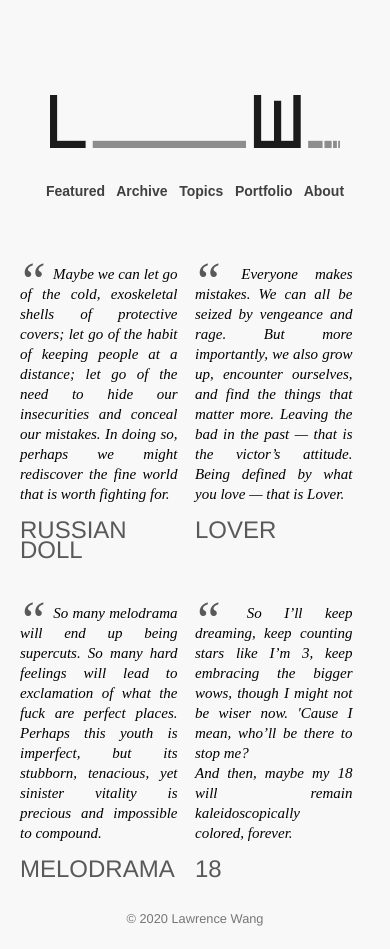
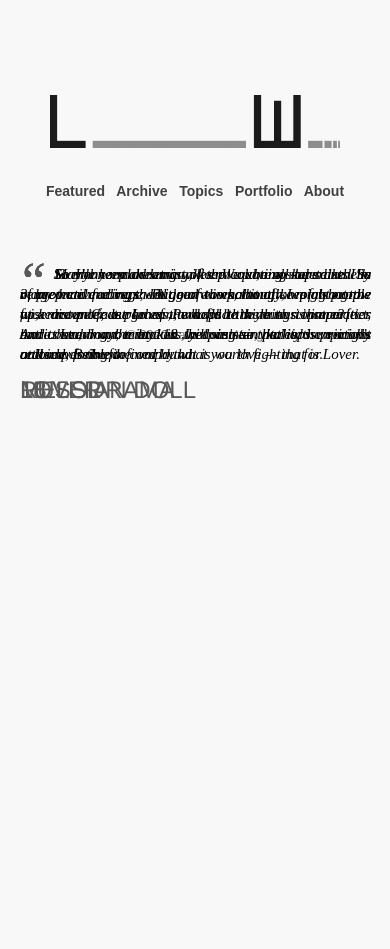
Before and after one commit to law-wang/blog-1.1, a Jekyll site: the page built from index.html, in a window 390 px wide. Built offline with Jekyll 4.4.1, drawn with Linux system fonts in a browser that asks for light colours; some web fonts are replaced; after the commit the page ends 900 px from its top, so only the background shows below that.

Commit message:
Update main.scss

```diff
--- a/_sass/main.scss
+++ b/_sass/main.scss
@@ -440,6 +440,10 @@
     color: #595959;
 	}
 @media only screen and (max-width: 700px) {
+  .threecolumns {
+    position: absolute;
+    width: 100%;
+  }
 }
 a.glowlink {
     border: 0;
```
